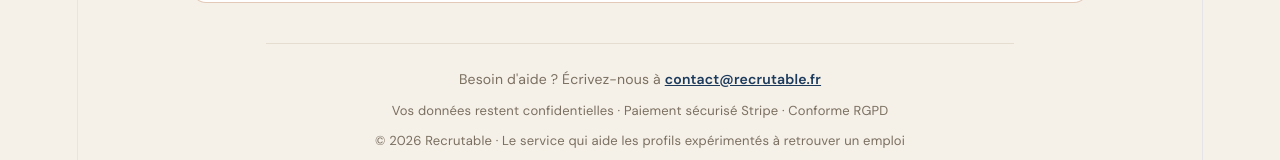
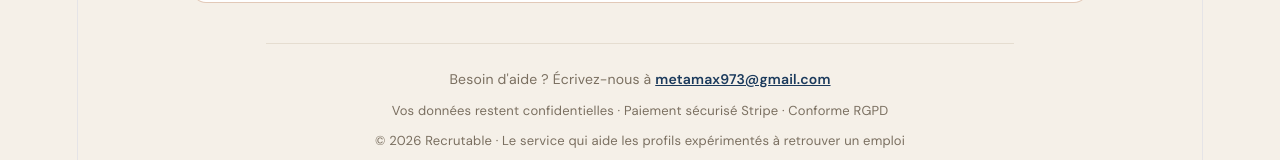
Before and after one commit to Mariegile/recrutable-senior, a React (Vite) app: page / in a window 1280 px wide. Shown: the part 1745-1905 px from the top of the page. Built offline with nearby package versions, Linux system fonts and the light colour scheme.

Commit message:
Mise a jour des tarifs Stripe 100% validee

```diff
--- a/src/App.jsx
+++ b/src/App.jsx
@@ -13,11 +13,10 @@ import { useState, useRef, useEffect, useCallback } from "react";
 // ═══════════════════════════════════════════════════════════════════
 
 // ── Liens Stripe Officiels ─────────────────────────────────────────
-// ⚠️ URLs Stripe à mettre à jour avec les nouvelles formules (Lala doit créer les nouveaux produits)
-const STRIPE_MENSUEL  = "https://buy.stripe.com/9B6eVe9Qc4lD9JQcL5eEo02"; // 5,99 € / mois - À METTRE À JOUR
-const STRIPE_ANNUEL   = "https://buy.stripe.com/4gM8wQ7I4aK12hobH1eEo01"; // 49,99 € / an - À METTRE À JOUR
-const STRIPE_RECHARGE = "https://buy.stripe.com/fZu00k2nKcS92ho9yTeEo00"; // 2,99 € recharge - À METTRE À JOUR
-const SUPPORT_EMAIL   = "contact@recrutable.fr";
+const STRIPE_MENSUEL  = "https://buy.stripe.com/eVq6oI3rObO509g26reEo04"; // 5,99 € / mois
+const STRIPE_ANNUEL   = "https://buy.stripe.com/eVqdRa9Qcg4lf4a4ezeEo03"; // 49,99 € / an
+const STRIPE_RECHARGE = "https://buy.stripe.com/cNicN61jGf0hg8ecL5eEo05"; // 2,99 € recharge
+const SUPPORT_EMAIL   = "metamax973@gmail.com";
 
 // ── Coût en crédits par action ─────────────────────────────────────
 // ── Coût en crédits par action ─────────────────────────────────────
```
